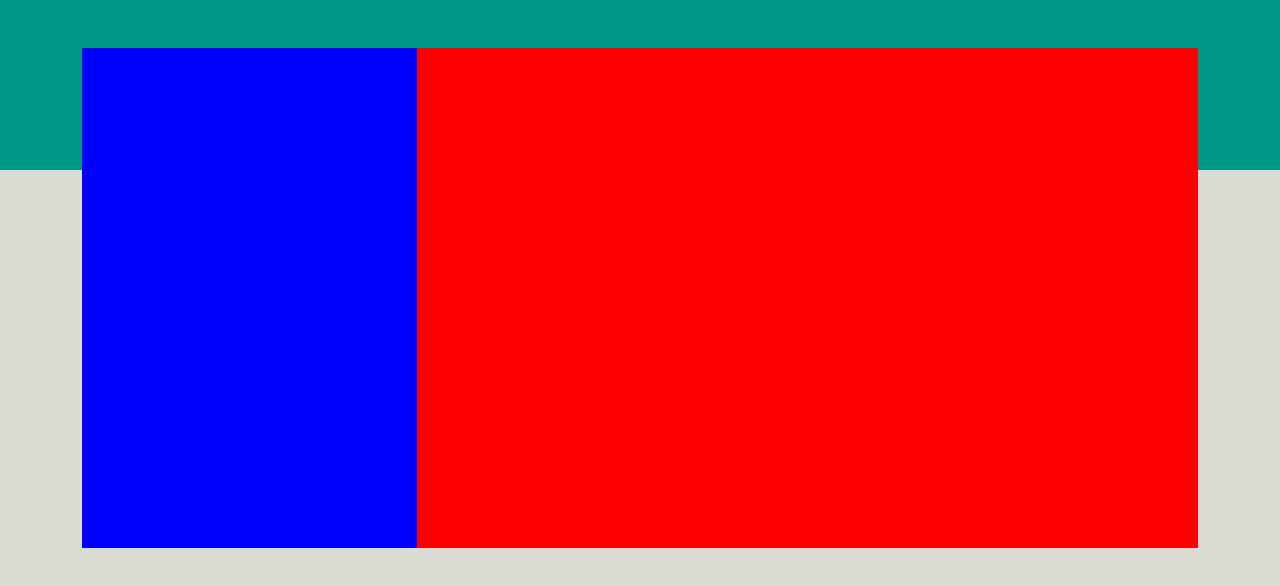
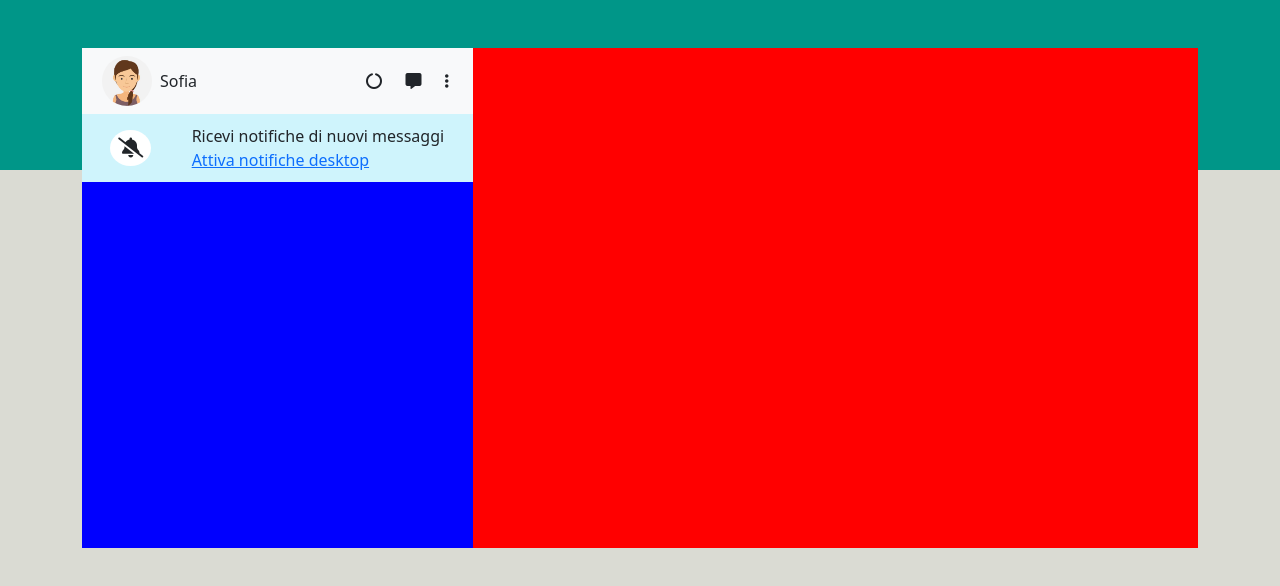
Before and after one commit to niccoloruberti/vue-boolzapp, a plain HTML site: page index.html in a window 1280 px wide. Drawn offline with nearby package versions, Linux system fonts and the light colour scheme.

Commit message:
M1 - utente e notifiche

```diff
--- a/css/style.css
+++ b/css/style.css
@@ -10,13 +10,28 @@ body {
 }
 
 .left {
-    width: 30%;
+    width: 35%;
     background-color: blue;
     height: 500px;
 }
 
 .right {
-    width: 70%;
+    width: 65%;
     background-color: red;
     height: 500px;
 }
+
+.img-user {
+    border-radius: 50%;
+    width: 50px;
+    height: 50px;
+}
+
+.big-icon {
+    font-size: 20px;
+}
+
+.white-circle {
+    border-radius: 50%;
+    background-color: white;
+}
--- a/index.html
+++ b/index.html
@@ -5,15 +5,49 @@
         <meta http-equiv="X-UA-Compatible" content="IE=edge">
         <meta name="viewport" content="width=device-width, initial-scale=1.0">
         <title>Boolzapp</title>
+        <link href="https://cdn.jsdelivr.net/npm/bootstrap@5.3.0/dist/css/bootstrap.min.css" rel="stylesheet" integrity="sha384-9ndCyUaIbzAi2FUVXJi0CjmCapSmO7SnpJef0486qhLnuZ2cdeRhO02iuK6FUUVM" crossorigin="anonymous">
+        <link rel="stylesheet" href="https://cdnjs.cloudflare.com/ajax/libs/font-awesome/6.4.0/css/all.min.css" integrity="sha512-iecdLmaskl7CVkqkXNQ/ZH/XLlvWZOJyj7Yy7tcenmpD1ypASozpmT/E0iPtmFIB46ZmdtAc9eNBvH0H/ZpiBw==" crossorigin="anonymous" referrerpolicy="no-referrer" />
         <link rel="stylesheet" href="./css/style.css">
-        <link href="https://cdn.jsdelivr.net/npm/bootstrap@5.3.0/dist/css/bootstrap.min.css" rel="stylesheet" integrity="sha384-9ndCyUaIbzAi2FUVXJi0CjmCapSmO7SnpJef0486qhLnuZ2cdeRhO02iuK6FUUVM" crossorigin="anonymous">
     </head>
     <body>
         <div id="app">
             <main class="container d-flex mt-5">
                 <!-- contenitore sezione sinistra, elenco chat -->
                 <div class="left">
-                    <!-- riga profilo personale -->
+                    <div class="container">
+                        <!-- riga profilo personale -->
+                        <div class="row bg-light">
+                            <!-- immagine profilo -->
+                            <div class="col-4">
+                                <div class="content d-flex justify-content-between align-items-center p-2">
+                                    <img class="img-user" src="./img/avatar_io.jpg" alt="foto_profilo">
+                                    <span class="mx-2">Sofia</span>
+                                </div>
+                            </div>
+                            <!-- tools -->
+                            <div class="col-4 offset-4">
+                                <div class="h-100 content d-flex justify-content-around align-items-center">
+                                    <i class="fas fa-circle-notch"></i>
+                                    <i class="fas fa-message"></i>
+                                    <i class="fas fa-ellipsis-vertical"></i>
+                                </div>
+                            </div>
+                        </div>
+                        <!-- notifiche desktop -->
+                        <div class="row bg-info-subtle py-2">
+                            <div class="col-3">
+                                <div class="content py-2 h-100 d-flex justify-content-center align-items-center">
+                                    <i class="fas fa-bell-slash big-icon white-circle p-2"></i>
+                                </div>
+                            </div>
+                            <div class="col-9">
+                                <div class="content h-100 d-flex flex-column justify-content-center align-items-start">
+                                    <span>Ricevi notifiche di nuovi messaggi</span>
+                                    <a href="#">Attiva notifiche desktop</a>
+                                </div>
+                            </div>
+                        </div>
+                    </div>
                 </div>
                 <!-- contenitore sezione destra, vista chat -->
                 <div class="right"></div>
```
